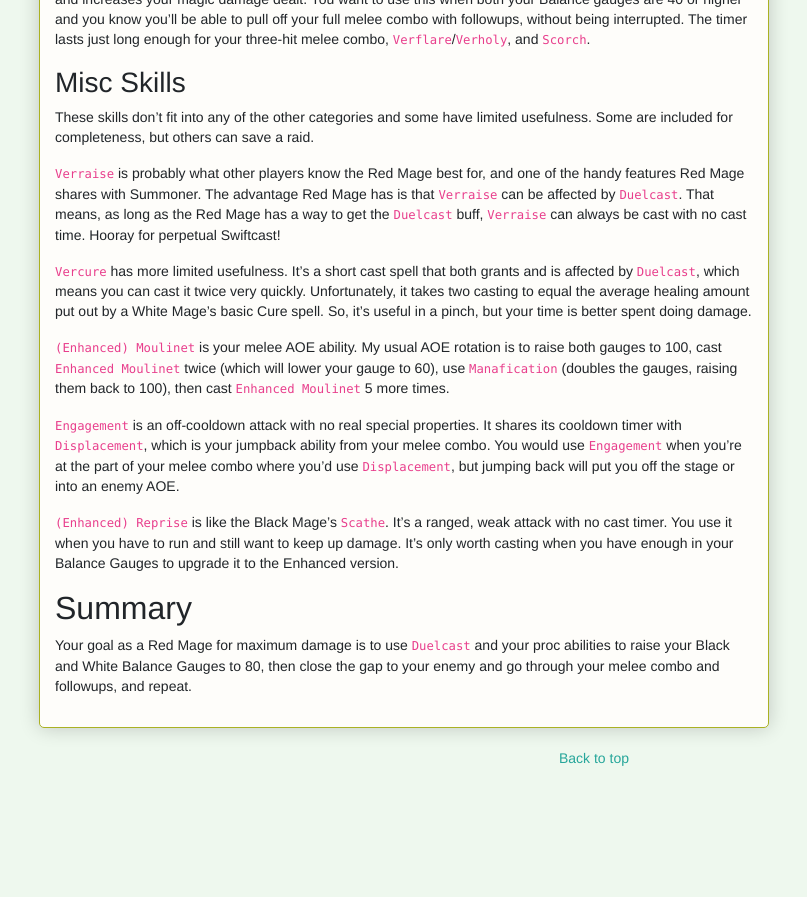
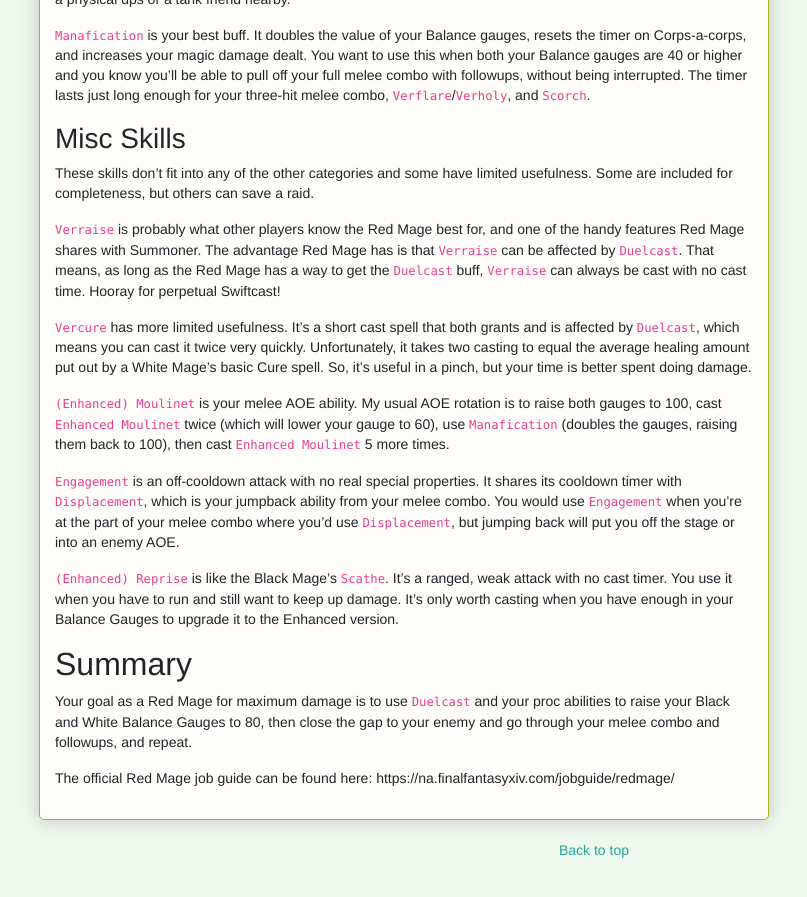
Before and after one commit to joedono/joedono.github.io, a Jekyll site: the page built from ffxiv/tutorial-red-mage.md, in a window 1280 px wide and 900 px high, scrolled down 2707 px. Shown: the top 897 px of the window, without its empty margins (46-853 px from the left). Built offline with Jekyll 4.4.1, drawn with Linux system fonts in a browser that asks for light colours; some web fonts are replaced; before the commit the page ends 3515 px from its top, so only the background shows below that; some of the changed text lies outside the part shown.

Commit message:
Added FFXIV to main navigation and added headers

```diff
--- a/creations/index.html
+++ b/creations/index.html
@@ -19,6 +19,7 @@
 			</a>
 			<a class="list-group-item d-flex justify-content-between align-items-center" href="/ffxiv/index.html">
 				Final Fantasy XIV
+				<span class="oi oi-image"></span>
 			</a>
 			<a class="list-group-item d-flex justify-content-between align-items-center" href="https://www.deviantart.com/littlehive/gallery">
 				Art Gallery
--- a/ffxiv/index.html
+++ b/ffxiv/index.html
@@ -7,7 +7,7 @@
 <p>I needed a place to stick the handful of write-ups I've made about FFXIV</p>
 
 <div class="row">
-	<div class="col-sm-6">
+	<div class="col-sm-12">
 		<div class="list-group">
 			<a class="list-group-item d-flex justify-content-between align-items-center" href="/ffxiv/tutorial-red-mage.html">
 				Class Tutorial - Red Mage
--- a/ffxiv/tutorial-red-mage.md
+++ b/ffxiv/tutorial-red-mage.md
@@ -2,6 +2,8 @@
 title: Red Mage Tutorial
 layout: static
 ---
+# Class Tutorial - Red Mage
+
 This guide was written for patch 5.3
 
 Red Mage is a caster DPS class. This means a couple things:
@@ -105,3 +107,5 @@
 
 ## Summary
 Your goal as a Red Mage for maximum damage is to use `Duelcast` and your proc abilities to raise your Black and White Balance Gauges to 80, then close the gap to your enemy and go through your melee combo and followups, and repeat.
+
+The official Red Mage job guide can be found here: https://na.finalfantasyxiv.com/jobguide/redmage/
```
